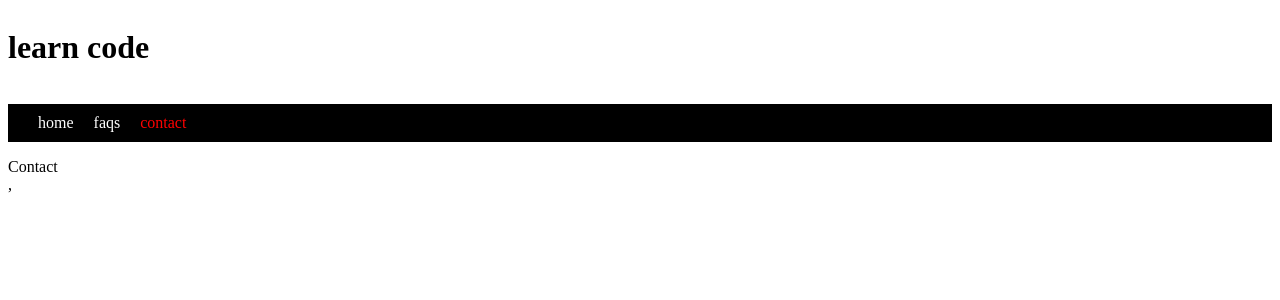
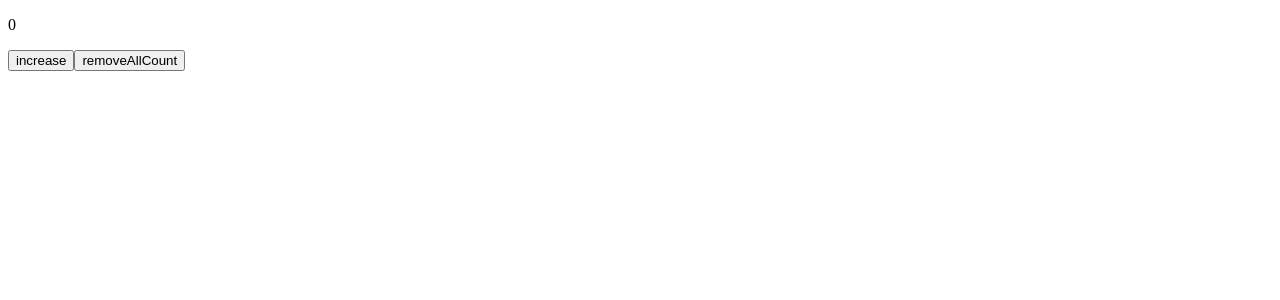
Before and after one commit to MoohammedAdell/funds, a React (Vite) app: page /contact in a window 1280 px wide. Shown: the top 300 px of the page. Built offline with nearby package versions, Linux system fonts and the light colour scheme.

Commit message:
add zustand

```diff
--- a/package.json
+++ b/package.json
@@ -13,7 +13,8 @@
     "axios": "^1.13.2",
     "react": "^19.2.0",
     "react-dom": "^19.2.0",
-    "react-router-dom": "^7.12.0"
+    "react-router-dom": "^7.12.0",
+    "zustand": "^5.0.11"
   },
   "devDependencies": {
     "@eslint/js": "^9.39.1",
--- a/src/App.jsx
+++ b/src/App.jsx
@@ -5,16 +5,19 @@ import UseReducer from "./components/UseReducer";
 import UseRef from "./components/UseRef";
 import ReactRouter from "./components/ReactRouter";
 import { Routes, Route } from "react-router-dom";
+import Count from "./components/zustand/Count";
 
 function App() {
   return (
     <>
-      <ReactRouter />
+      {/* <ReactRouter />
       <Routes>
         <Route path="/" element={<Home />} />
         <Route path="/faqs" element={<Faqs />} />
         <Route path="/contact" element={<Contact />} />
-      </Routes>
+      </Routes> */}
+
+      <Count />
     </>
   );
 }
--- /dev/null
+++ b/src/components/zustand/Count.jsx
@@ -0,0 +1,15 @@
+import { useCount } from "./StoreCounter";
+
+function Count() {
+  const { count, increasePopulation, removeAllCount } = useCount();
+  return (
+    <div>
+      <p>{count}</p>
+      <button onClick={increasePopulation}>increase</button>
+      <button onClick={removeAllCount}>removeAllCount</button>
+      {/* <button onClick={updateCount({ count: 4 })}>updateCount</button> */}
+    </div>
+  );
+}
+
+export default Count;
--- /dev/null
+++ b/src/components/zustand/StoreCounter.jsx
@@ -0,0 +1,8 @@
+import { create } from "zustand";
+
+export const useCount = create((set) => ({
+  count: 0,
+  increasePopulation: () => set((state) => ({ count: state.count + 1 })),
+  removeAllCount: () => set({ count: 0 }),
+  updateCount: (newCount) => set({ count: newCount }),
+}));
--- a/src/main.jsx
+++ b/src/main.jsx
@@ -9,6 +9,5 @@ createRoot(document.getElementById("root")).render(
     <StrictMode>
       <App />
     </StrictMode>
-    ,
   </BrowserRouter>,
 );
```
Also changed, not shown: 1 other file (tests, documents, lock files or other folders).
